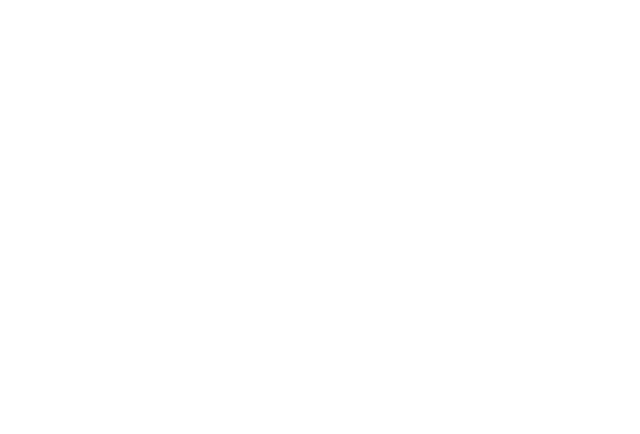
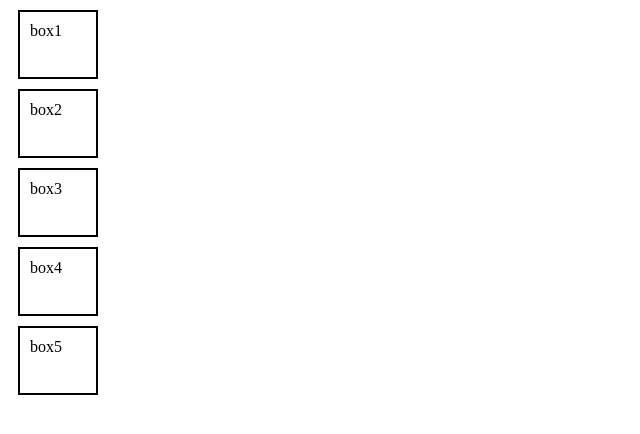
Before and after one commit to Mohinkhan0/Sigma-code, a plain HTML site: page Javascript/BOM and DOM/index.html in a window 1280 px wide. Shown: the whole page, without its empty margins (0-640 px from the left). Drawn offline with Linux system fonts and the light colour scheme.

Commit message:
Update index.html

```diff
--- a/Javascript/BOM and DOM/index.html
+++ b/Javascript/BOM and DOM/index.html
@@ -4,9 +4,25 @@
     <meta charset="UTF-8">
     <meta name="viewport" content="width=device-width, initial-scale=1.0">
     <title>Document</title>
+    <style>
+        .box
+        {
+            height: 45px;
+            width: 56px;
+            border: 2px solid black;
+            margin: 10px;
+            padding: 10px;
+        }
+    </style>
 </head>
 <body>
-
+    <div class="container">
+        <div class="box">box1</div>
+        <div class="box">box2</div>
+        <div class="box">box3</div>
+        <div id="ides" class="box">box4</div>
+        <div class="box">box5</div>
+    </div>
     <script src="main.js"></script>
 </body>
 </html>
```
